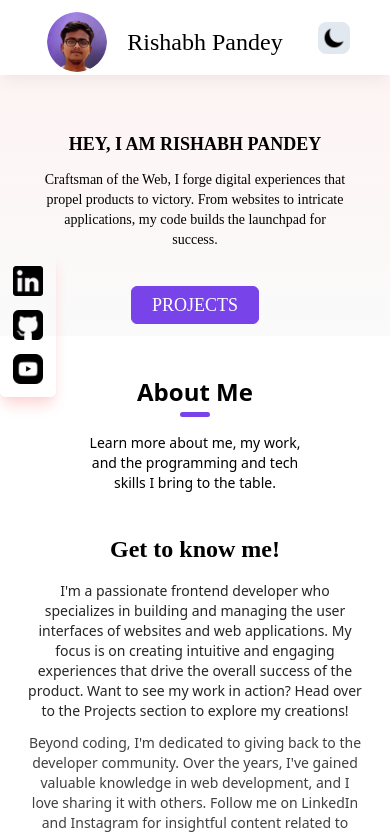
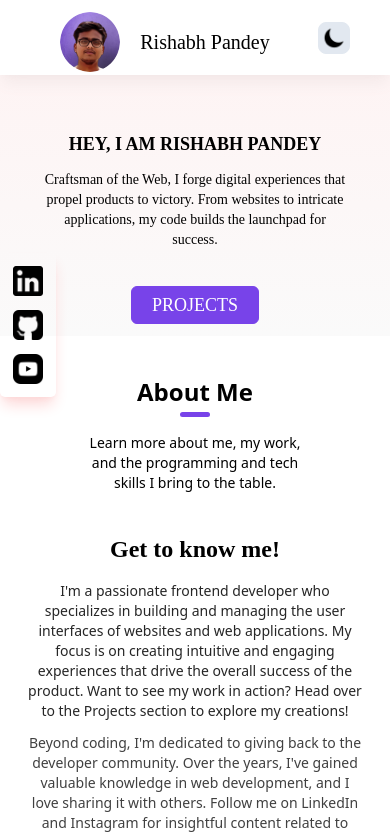
Before and after one commit to RishabhPandeyRP/Rishabh_Portfolio, a React (Vite) app: page / in a window 390 px wide. Shown: the top 835 px of the page. Built offline with nearby package versions, Linux system fonts and the light colour scheme.

Commit message:
Update NavBar.tsx 2

```diff
--- a/src/components/NavBar.tsx
+++ b/src/components/NavBar.tsx
@@ -17,7 +17,7 @@ const NavBar = ({ theme, func }) => {
             <div className="flex justify-center w-fit items-center gap-5 mt-2 lg:mx-7 sm:mx-auto xs:mx-auto">
                 <img src={profilepic2} alt="" className="w-[60px] h-[60px] rounded-full object-contain  border-red-500" />
 
-                <p className=" border-red-600 font-pop text-2xl sm:text-2xl">
+                <p className=" border-red-600 font-pop text-2xl sm:text-2xl xs:text-xl">
                     Rishabh Pandey
                 </p>
             </div>
@@ -61,7 +61,7 @@ const NavBar = ({ theme, func }) => {
                 <div className="flex justify-center w-fit items-center gap-5 mt-2 lg:mx-7 sm:mx-auto xs:mx-auto">
                     <img src={profilepic} alt="" className="w-[60px] h-[60px] rounded-full object-contain  border-red-500" />
 
-                    <p className=" border-red-600 font-pop text-2xl sm:text-2xl">
+                    <p className=" border-red-600 font-pop text-2xl sm:text-2xl xs:text-xl">
                         Rishabh Pandey
                     </p>
                 </div>
```
